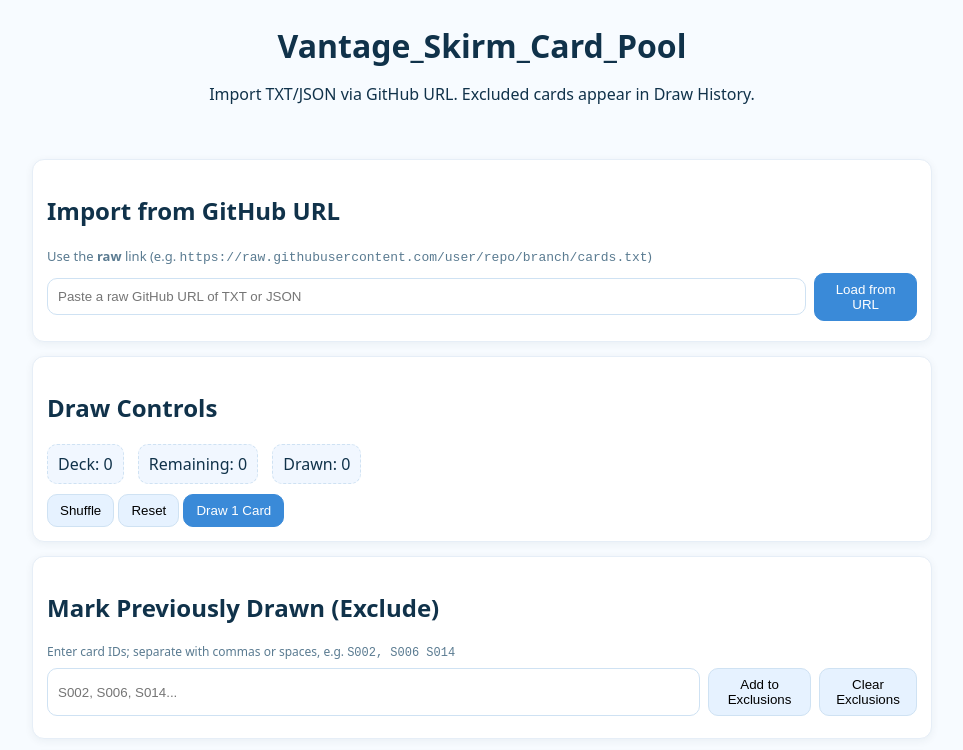
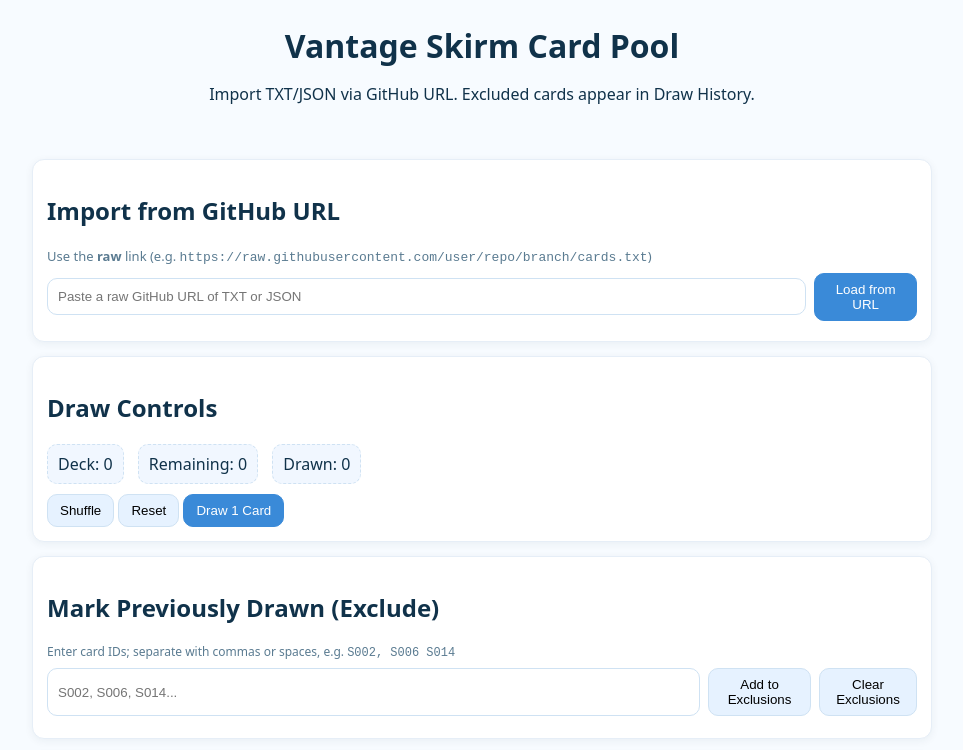
Before and after one commit to zak5325/zak5325.github.io, a plain HTML site: page vantage_random_skirm_tool.html in a window 1280 px wide. Shown: the top 750 px of the page, without its empty margins (158-1121 px from the left). Drawn offline with Linux system fonts and the light colour scheme.

Commit message:
Update vantage_random_skirm_tool.html

```diff
--- a/vantage_random_skirm_tool.html
+++ b/vantage_random_skirm_tool.html
@@ -31,7 +31,7 @@
 </head>
 <body>
 <header>
-  <h1>Vantage_Skirm_Card_Pool</h1>
+  <h1>Vantage Skirm Card Pool</h1>
   <p>Import TXT/JSON via GitHub URL. Excluded cards appear in Draw History.</p>
 </header>
 
```
